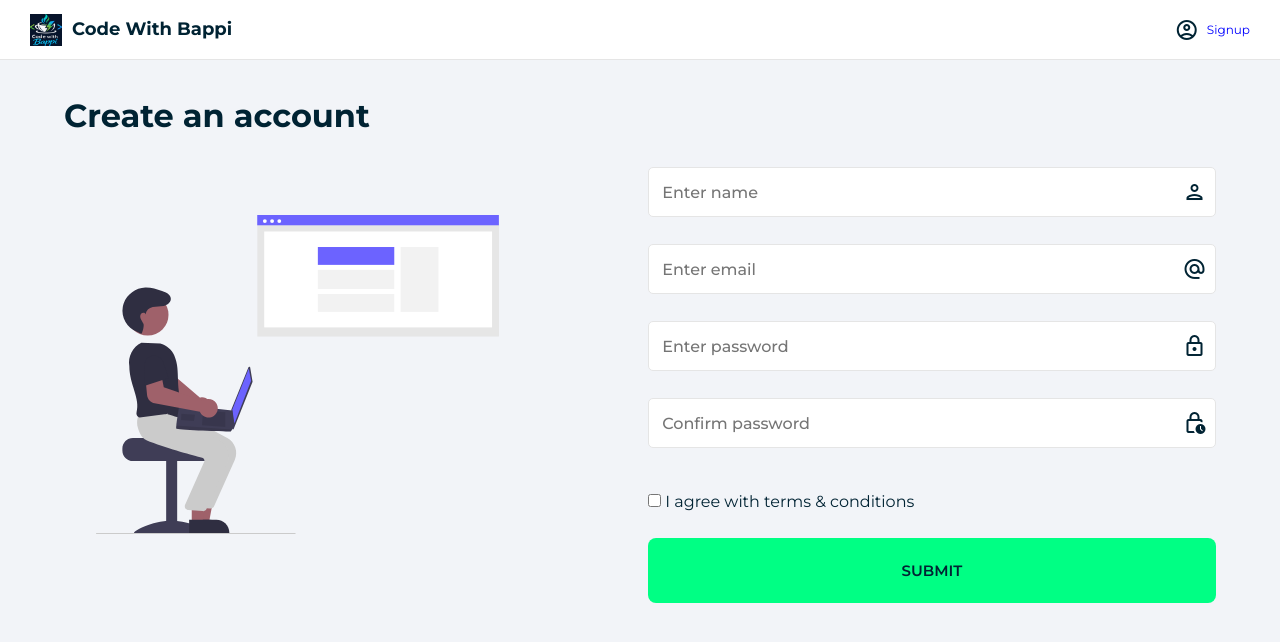
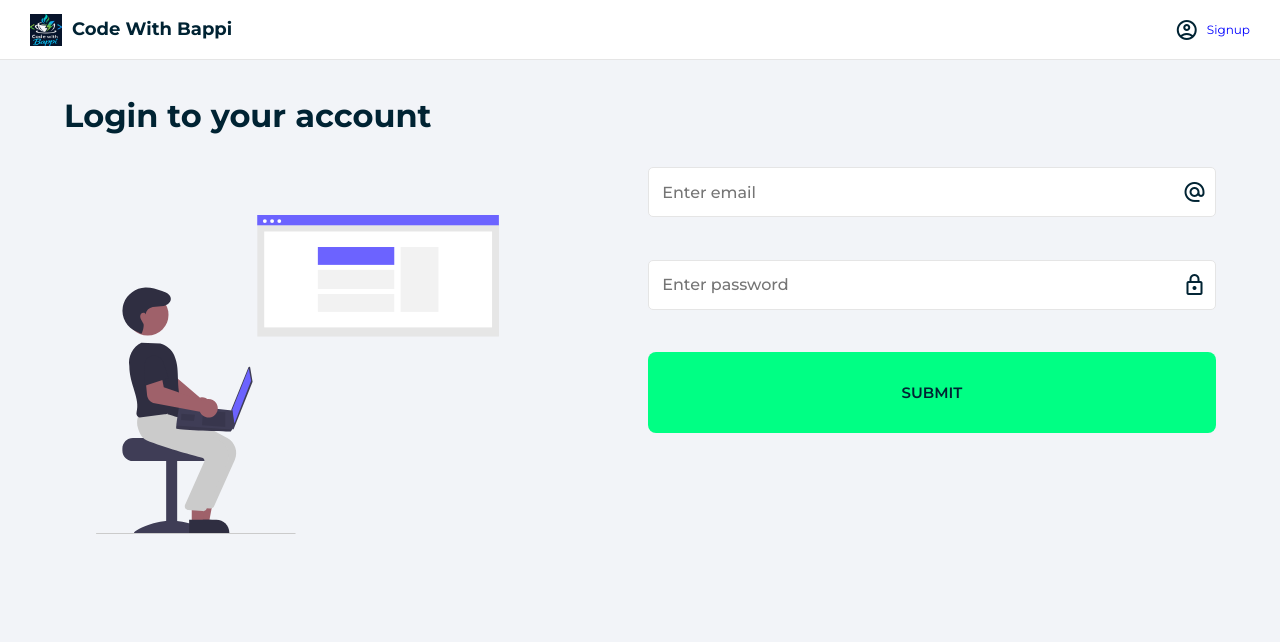
Before and after one commit to bappimazumder/react-quiz-app, a React (Vite) app: page / in a window 1280 px wide. Shown: the top 642 px of the page. Built offline with nearby package versions, Linux system fonts and the light colour scheme.

Commit message:
main: design Login page

```diff
--- a/src/components/App.jsx
+++ b/src/components/App.jsx
@@ -1,13 +1,14 @@
 import "../styles/App.css";
 import Layout from "./Layout";
 // import Home from "./pages/Home";
-import Signup from "./pages/Signup";
+//import Signup from "./pages/Signup";
+import Login from "./pages/Login";
 
 function App() {
   return (
     <Layout>
       {/* <Home /> */}
-      <Signup />
+      <Login />
     </Layout>
   );
 }
--- a/src/components/pages/Login.jsx
+++ b/src/components/pages/Login.jsx
@@ -1,16 +1,27 @@
+import classes from "../../styles/Login.module.css";
+import Button from "../Button";
+import Form from "../Form";
+import Illustration from "../Illustration";
+import TextInput from "../TextInput";
 
-
-export default function Login(){
-    return(
+export default function Login() {
+  return (
     <>
       <h1>Login to your account</h1>
       <div class="column">
         <Illustration />
         <Form className={`${classes.login}`}>
+          <TextInput
+            type="text"
+            placeholder="Enter email"
+            icon="alternate_email"
+          />
 
+          <TextInput type="password" placeholder="Enter password" icon="lock" />
+
+          <Button>Submit</Button>
         </Form>
       </div>
     </>
   );
-
 }
--- /dev/null
+++ b/src/styles/Login.module.css
@@ -0,0 +1,4 @@
+/* login component */
+.login {
+  height: 330px;
+}
```
Lines whose indentation alone changed are shown as unchanged.
